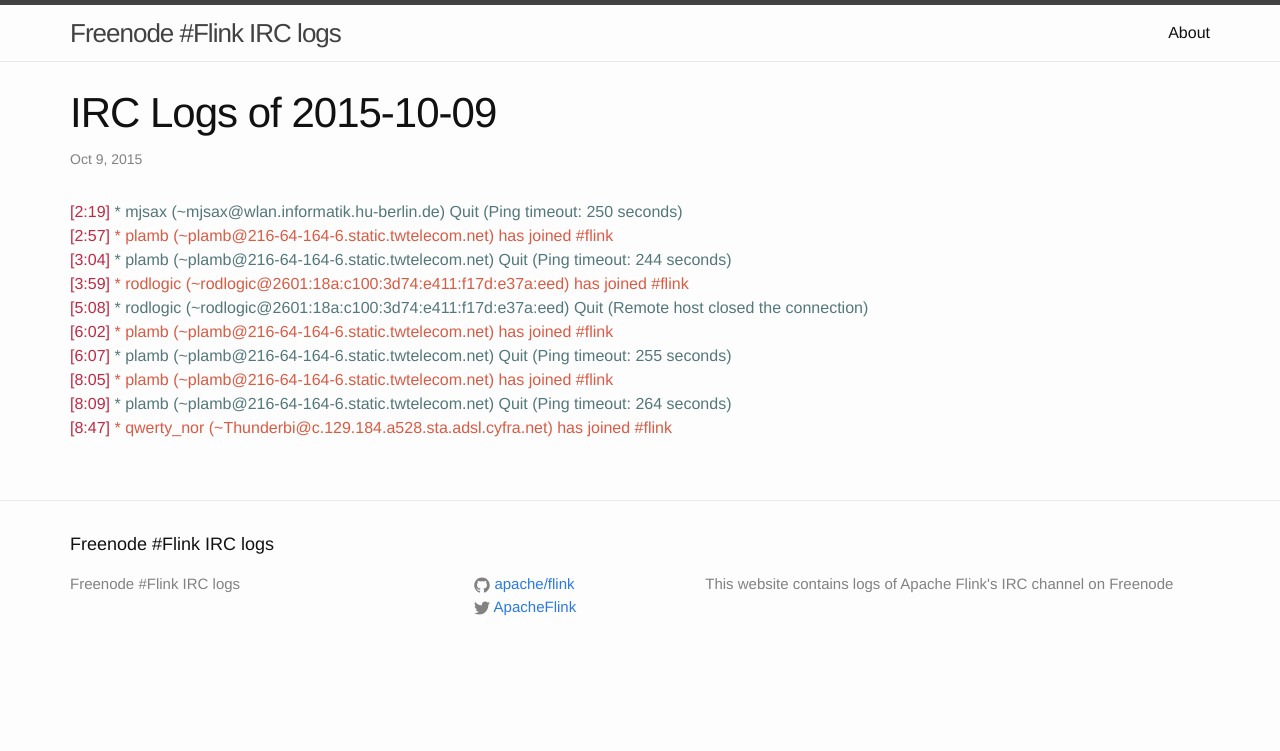
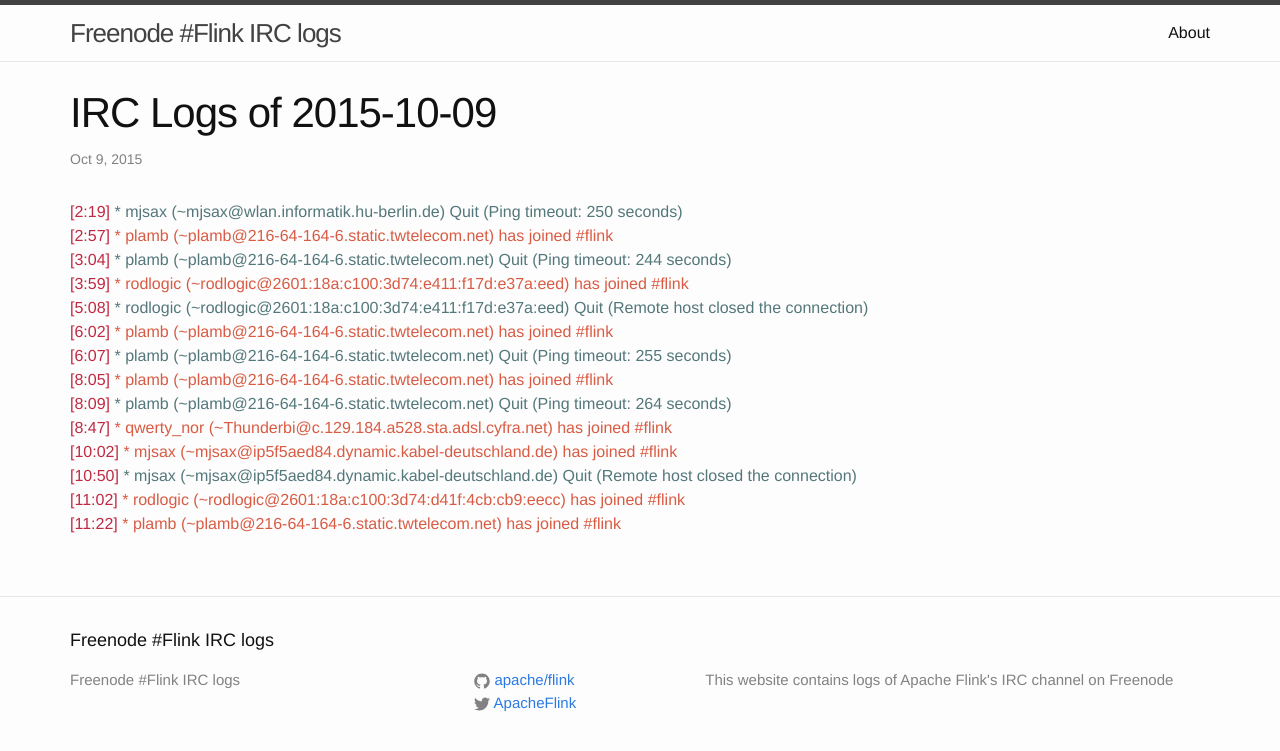
Before and after one commit to flink-irc-logs/flink-irc-logs.github.io, a Jekyll site: the page built from _posts/2015-10-09-logs.markdown, in a window 1280 px wide. Shown: the top 751 px of the page. Built offline with Jekyll 4.4.1, drawn with Linux system fonts in a browser that asks for light colours.

Commit message:
Update of the logs on Fri Oct  9 11:24:50 CEST 2015

```diff
--- a/_posts/2015-10-09-logs.markdown
+++ b/_posts/2015-10-09-logs.markdown
@@ -14,3 +14,7 @@
 <span class="irc-date">[8:05]</span> <span class="irc-green">* plamb (~plamb@216-64-164-6.static.twtelecom.net) has joined #flink</span><br />
 <span class="irc-date">[8:09]</span> <span class="irc-navy">* plamb (~plamb@216-64-164-6.static.twtelecom.net) Quit (Ping timeout: 264 seconds)</span><br />
 <span class="irc-date">[8:47]</span> <span class="irc-green">* qwerty_nor (~Thunderbi@c.129.184.a528.sta.adsl.cyfra.net) has joined #flink</span><br />
+<span class="irc-date">[10:02]</span> <span class="irc-green">* mjsax (~mjsax@ip5f5aed84.dynamic.kabel-deutschland.de) has joined #flink</span><br />
+<span class="irc-date">[10:50]</span> <span class="irc-navy">* mjsax (~mjsax@ip5f5aed84.dynamic.kabel-deutschland.de) Quit (Remote host closed the connection)</span><br />
+<span class="irc-date">[11:02]</span> <span class="irc-green">* rodlogic (~rodlogic@2601:18a:c100:3d74:d41f:4cb:cb9:eecc) has joined #flink</span><br />
+<span class="irc-date">[11:22]</span> <span class="irc-green">* plamb (~plamb@216-64-164-6.static.twtelecom.net) has joined #flink</span><br />
```
